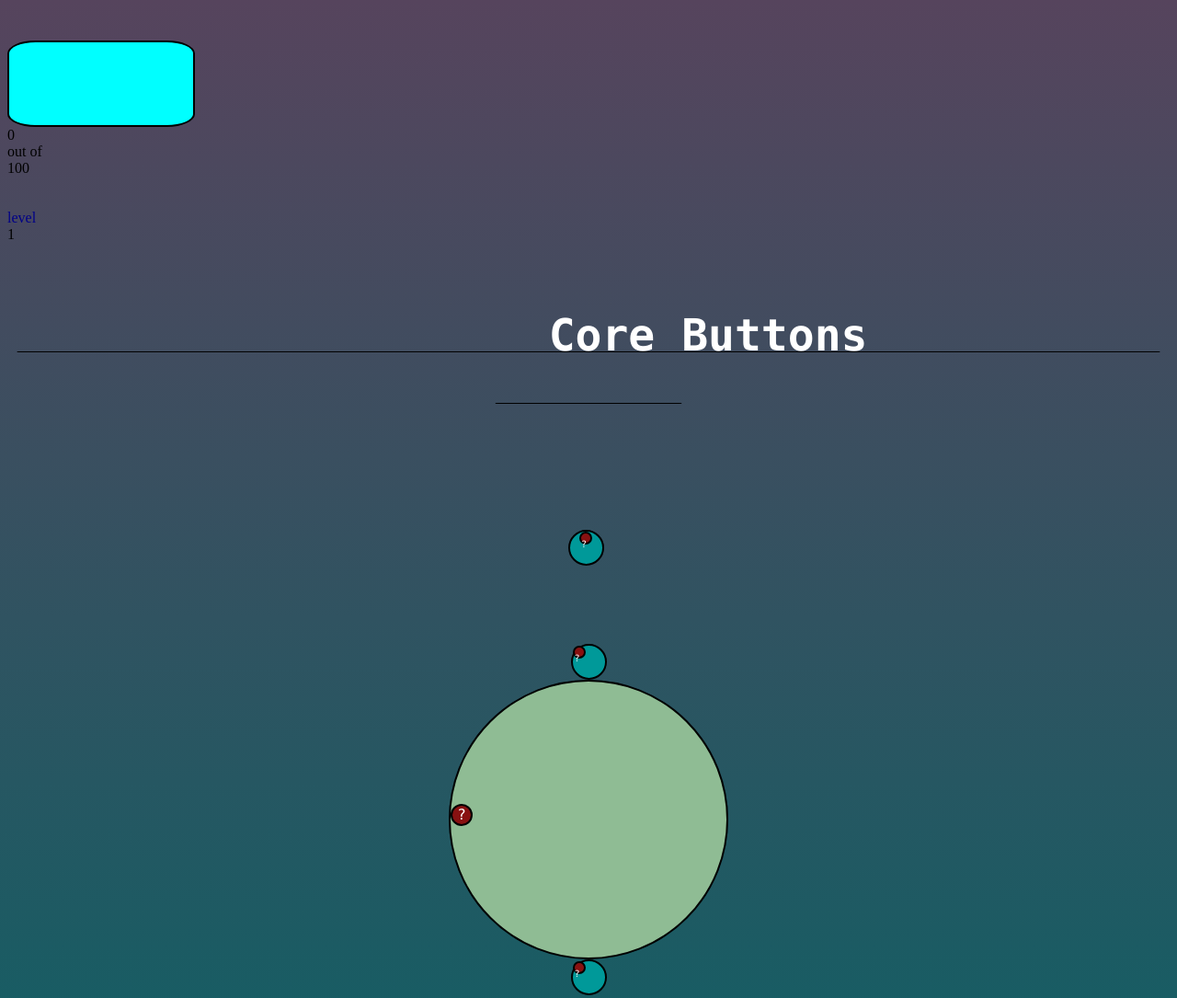
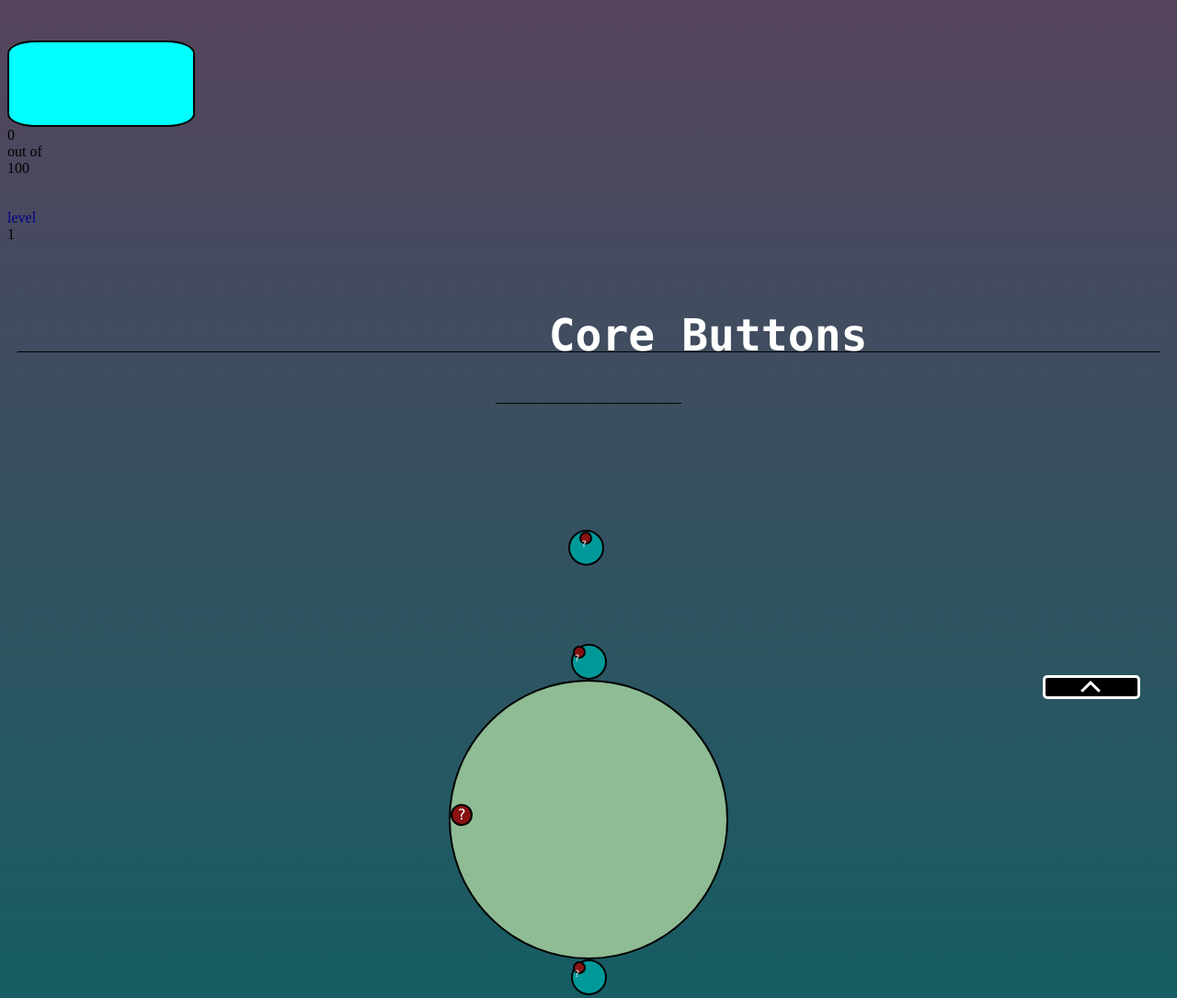
Before and after one commit to recktherick/careful_clicker, a plain HTML site: page index.html in a window 1280 px wide. Shown: the top 1085 px of the page at 92% size. Drawn offline with Linux system fonts and the light colour scheme.

Commit message:
Update styles.css

```diff
--- a/styles.css
+++ b/styles.css
@@ -109,3 +109,46 @@ position: absolute;
   position: absolute;
   top: 17%;
 }
+
+.options_btn {
+position: fixed;
+width: 100px;
+height: 20px;
+background-color: #000000;
+border: 3px solid white;
+border-radius: 5px;
+right: 40px;
+bottom: 40px;
+transition: border 1s, background-color 1s, width 1s ease 1s, height 1s ease 1s, transform 1s ease 1s, border-radius 1s ease 1s;
+}
+
+.arrow_prt_1 {
+width: 15px;
+height: 3px;
+transform: rotate(45deg);
+position: relative;
+background-color: #FFFFFF;
+left: 46px;
+top: 8px;
+}
+.arrow_prt_2 {
+width: 15px;
+height: 3px;
+transform: rotate(-45deg);
+position: relative;
+background-color: #FFFFFF;
+left: 37px;
+top: 5px;
+}
+
+
+.black_element {
+position: fixed;
+right: 150px;
+bottom: 195px;
+width: 25px;
+height: 25px;
+display: none;
+z-index:99;
+transform: rotate(460deg);
+}
```
